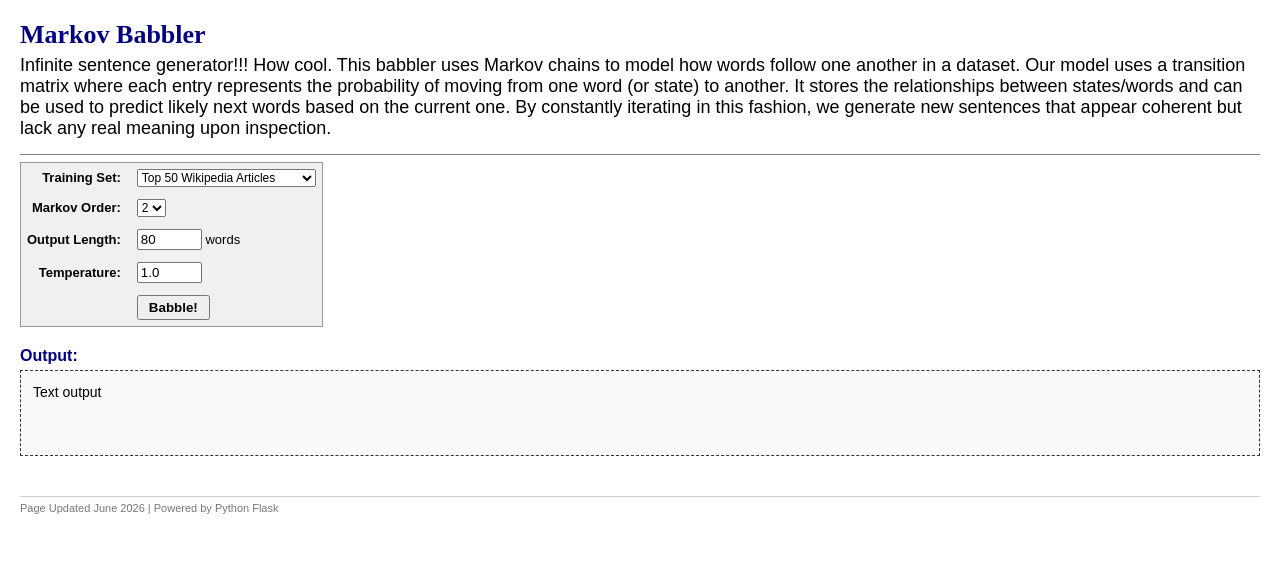
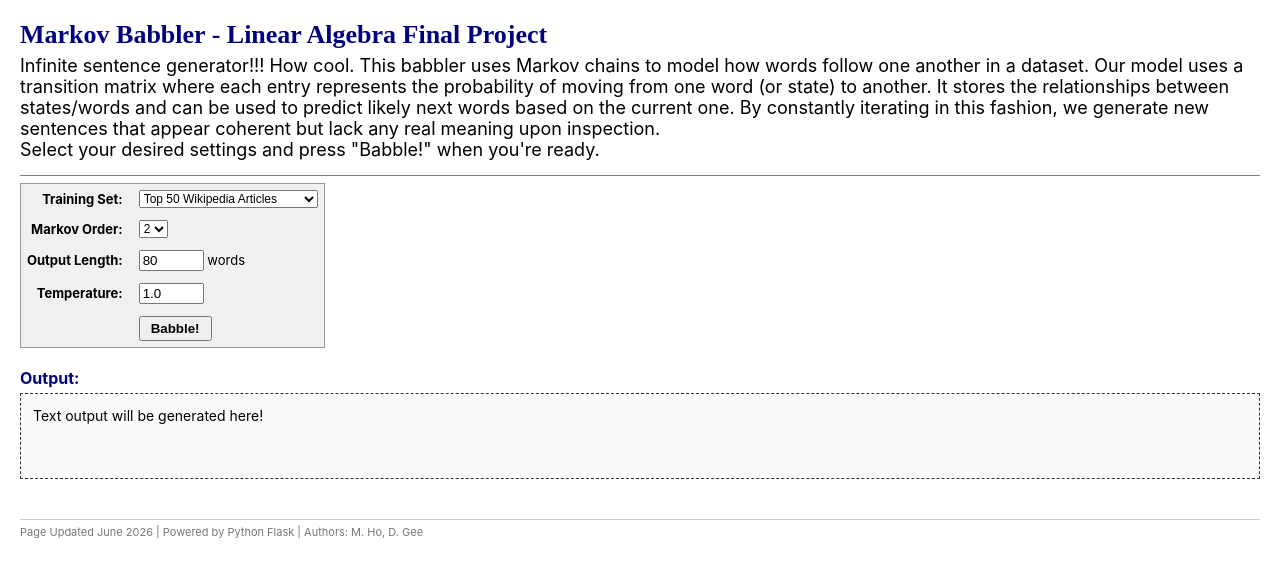
Before and after one commit to emeraldEAGLE888/babbler, a Flask app: page / in a window 1280 px wide. Shown: the top 578 px of the page. Run offline with Flask 3, Linux system fonts and the light colour scheme.

Commit message:
Changed some formatting

```diff
--- a/templates/index.html
+++ b/templates/index.html
@@ -4,7 +4,7 @@
    <meta http-equiv="Content-Type" content="text/html; charset=UTF-8">
    <title>Wikipedia Markov Chain Text Generator Bot</title>
    <style type="text/css">
-       body { font-family: Arial, sans-serif; background-color: #FFFFFF; color: #000000; margin: 20px; font-size: 13px; }
+       body { font-family: Inter, sans-serif; background-color: #FFFFFF; color: #000000; margin: 20px; font-size: 13px; }
        h1 { font-family: "Times New Roman", serif; color: #000080; margin-bottom: 5px; font-size: 26px; }
        .subtitle {
     color: #020000;
@@ -23,8 +23,8 @@
 </head>
 <body>
 
-   <h1>Markov Babbler</h1>
-   <p class="subtitle">Infinite sentence generator!!! How cool. This babbler uses Markov chains to model how words follow one another in a dataset. Our model uses a transition matrix where each entry represents the probability of moving from one word (or state) to another. It stores the relationships between states/words and can be used to predict likely next words based on the current one. By constantly iterating in this fashion, we generate new sentences that appear coherent but lack any real meaning upon inspection.</p>
+   <h1>Markov Babbler - Linear Algebra Final Project</h1>
+   <p class="subtitle">Infinite sentence generator!!! How cool. This babbler uses Markov chains to model how words follow one another in a dataset. Our model uses a transition matrix where each entry represents the probability of moving from one word (or state) to another. It stores the relationships between states/words and can be used to predict likely next words based on the current one. By constantly iterating in this fashion, we generate new sentences that appear coherent but lack any real meaning upon inspection.<br>Select your desired settings and press "Babble!" when you're ready.</p>
 
    <hr size="1" noshade>
 
@@ -75,11 +75,11 @@
 
    <div class="output-heading">Output:</div>
    <div class="output-box" id="output">
-       Text output
+       Text output will be generated here!
    </div>
 
    <div class="footer">
-       Page Updated June 2026 | Powered by Python Flask
+       Page Updated June 2026 | Powered by Python Flask | Authors: M. Ho, D. Gee
    </div>
 
    <script type="text/javascript">
@@ -93,7 +93,7 @@
            if (isNaN(wordCount) || wordCount < 1) { alert("Error: Invalid Output Length."); return; }
            if (isNaN(temp) || temp < 0.01) { alert("Error: Invalid Temperature."); return; }
 
-           outputDiv.innerHTML = '<span class="status-text">generating</span>';
+           outputDiv.innerHTML = '<span class="status-text">Generating...</span>';
 
            var xhr = new XMLHttpRequest();
            var url = "/babble?num_words=" + encodeURIComponent(wordCount) +
```
